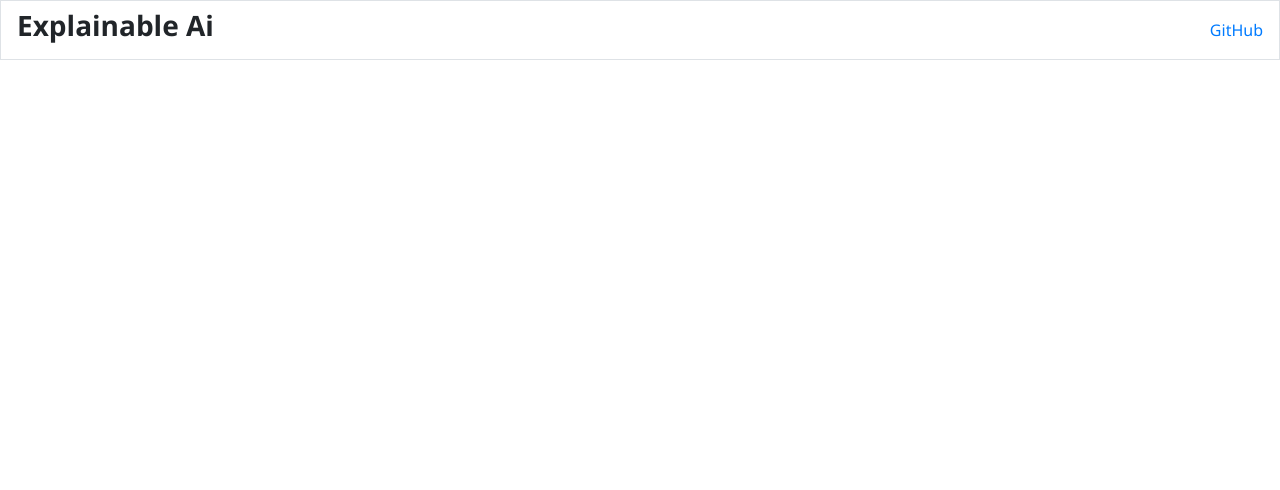
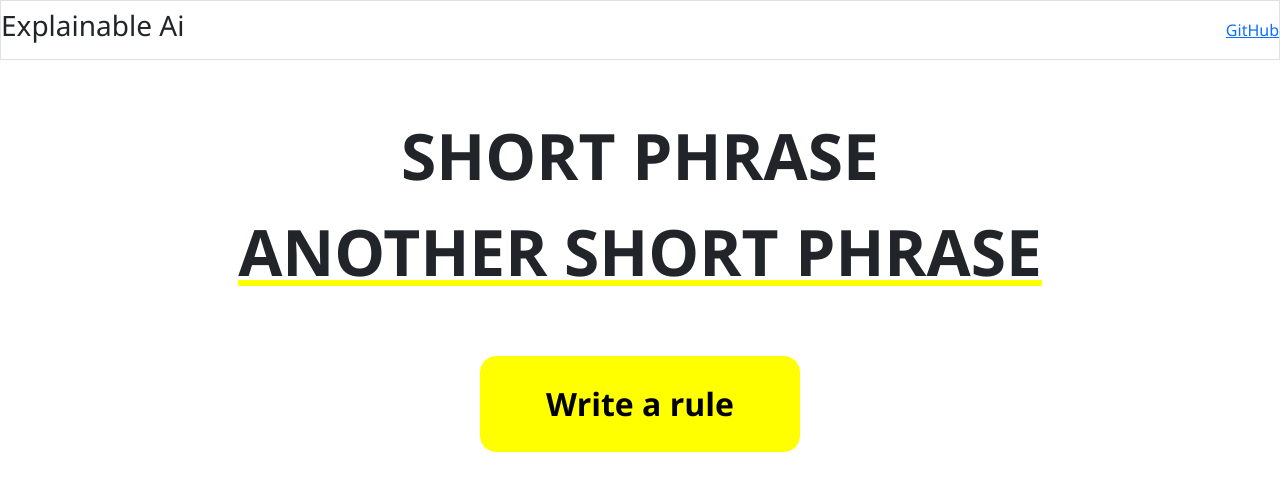
Before and after one commit to gbagolin/tesi_Giovanni_Bagolin, a React (Create React App) app in the folder prototype-explainable-ai/: page / in a window 1280 px wide. Shown: the top 490 px of the page. Built offline with nearby package versions, Linux system fonts and the light colour scheme; no server answers.

Commit message:
Building model.

```diff
--- a/prototype-explainable-ai/public/index.html
+++ b/prototype-explainable-ai/public/index.html
@@ -2,14 +2,12 @@
 <html lang="en">
   <head>
     <meta charset="utf-8" />
-    <link rel="icon" href="%PUBLIC_URL%/favicon.ico" />
     <meta name="viewport" content="width=device-width, initial-scale=1" />
     <meta name="theme-color" content="#000000" />
     <meta
       name="description"
       content="Web site created using create-react-app"
     />
-    <link rel="apple-touch-icon" href="%PUBLIC_URL%/logo192.png" />
     <!--
       manifest.json provides metadata used when your web app is installed on a
       user's mobile device or desktop. See https://developers.google.com/web/fundamentals/web-app-manifest/
@@ -24,7 +22,10 @@
       work correctly both with client-side routing and a non-root public URL.
       Learn how to configure a non-root public URL by running `npm run build`.
     -->
-    <title>React App</title>
+    <title>Explainable AI</title>
+    <!-- JavaScript Bundle with Popper -->
+    <link href="https://cdn.jsdelivr.net/npm/bootstrap@5.0.0-beta1/dist/css/bootstrap.min.css" rel="stylesheet" integrity="sha384-giJF6kkoqNQ00vy+HMDP7azOuL0xtbfIcaT9wjKHr8RbDVddVHyTfAAsrekwKmP1" crossorigin="anonymous">
+    <script src="https://cdn.jsdelivr.net/npm/bootstrap@5.0.0-beta1/dist/js/bootstrap.bundle.min.js" integrity="sha384-ygbV9kiqUc6oa4msXn9868pTtWMgiQaeYH7/t7LECLbyPA2x65Kgf80OJFdroafW" crossorigin="anonymous"></script>
   </head>
   <body>
     <noscript>You need to enable JavaScript to run this app.</noscript>
--- a/prototype-explainable-ai/src/App.js
+++ b/prototype-explainable-ai/src/App.js
@@ -1,10 +1,20 @@
 import './App.css';
 import React, { useState } from 'react';
 import Navbar from './Navbar'
+import Title from './Title'
+import Button from './Button'
+import Modal from './Modal'
 
 function App() {
-  return(
-    <Navbar/>
+  return (
+    <>
+      <Navbar />
+      <div className="container-fluid">
+        <Title />
+        <Button />
+        <Modal />
+      </div>
+    </>
   )
 }
 
--- /dev/null
+++ b/prototype-explainable-ai/src/Button.js
@@ -0,0 +1,12 @@
+import React, { useState } from 'react';
+
+function Button() {
+    return (
+        <div className="row justify-content-center margin-top">
+            <button type="button" className="btn button" data-bs-toggle="modal" data-bs-target="#exampleModal">Write a rule</button>
+        </div>
+    )
+}
+
+
+export default Button;
--- a/prototype-explainable-ai/src/Modal.js
+++ b/prototype-explainable-ai/src/Modal.js
@@ -1,36 +1,53 @@
-import './App.css';
 import React, { useState } from 'react';
-import Button from 'react-bootstrap/Button';
-import Modal from 'react-bootstrap/Modal';
 
-function App() {
-  const [show, setShow] = useState(false);
+async function getConfig(){
+  let response = await fetch('./modal.json')
+  let json = undefined
 
-  const handleClose = () => setShow(false);
-  const handleShow = () => setShow(true);
+  if (response.ok){
+    json = await response.json()
+  }
+  return json
+}
+
+
+function Modal() {
+
+  const [state,setState] = useState("problem-type");
+  const [modelTitle, setModelTitle] = useState("Choose a problem");
+  const [problemsName, setFirstNameError] = useState(["Tiger, Left"]);
+  const [emailAddress, setEmailAddress] = useState("");
+  const [emailAddressError, setEmailAddressError] = useState("");
+  const [submitted, setSubmitted] = useState(false);
+
+  (async () => {
+    let response = await fetch('./modal.json')
+    let json = await response.json()
+    console.log(json)
+  })();
 
   return (
-    <>
-      <Button variant="primary" onClick={handleShow}>
-        Launch demo modal
-      </Button>
+    <div class="modal fade" id="exampleModal" tabindex="-1" aria-labelledby="exampleModalLabel" aria-hidden="true">
+      <div class="modal-dialog">
+        <div class="modal-content">
+          <div class="modal-header">
+            <h5 class="modal-title" id="exampleModalLabel">{modelTitle}</h5>
+            <button type="button" class="btn-close" data-bs-dismiss="modal" aria-label="Close"></button>
+          </div>
+          <div class="modal-body">
 
-      <Modal show={show} onHide={handleClose} animation={false}>
-        <Modal.Header closeButton>
-          <Modal.Title>Modal heading</Modal.Title>
-        </Modal.Header>
-        <Modal.Body>Woohoo, you're reading this text in a modal!</Modal.Body>
-        <Modal.Footer>
-          <Button variant="secondary" onClick={handleClose}>
-            Close
-          </Button>
-          <Button variant="primary" onClick={handleClose}>
-            Save Changes
-          </Button>
-        </Modal.Footer>
-      </Modal>
-    </>
-  );
+      </div>
+          <div class="modal-footer">
+            <button type="button" class="btn btn-secondary" data-bs-dismiss="modal">Close</button>
+            <button type="button" class="btn btn-primary">Save changes</button>
+          </div>
+        </div>
+      </div>
+    </div>
+  )
 }
 
-export default App;
+
+export default Modal;
+
+//react cycle: choose problem -> choose variable -> choose operator -> choose state -> continue? -> choose variable -> ...
--- a/prototype-explainable-ai/src/Navbar.js
+++ b/prototype-explainable-ai/src/Navbar.js
@@ -1,8 +1,8 @@
-import './App.css';
 import React, { useState } from 'react';
 
 function NavBar() {
     return (
+        <header>
             <nav className="navbar border">
                 <ul class="nav">
                     <li class="nav-item">
@@ -10,9 +10,10 @@ function NavBar() {
                     </li>
                 </ul>
                 <span class="navbar-text">
-                <a href = "">GitHub</a>
+                    <a href="">GitHub</a>
                 </span>
             </nav>
+        </header>
     )
 }
 
--- /dev/null
+++ b/prototype-explainable-ai/src/Title.js
@@ -0,0 +1,14 @@
+import React, { useState } from 'react';
+
+function Title() {
+    return (
+        <div className="row justify-content-center margin-top">
+            <h1 className= "text-center">
+                <div>Short phrase</div>
+                <div className= "underline">Another short phrase</div>
+            </h1>
+        </div>
+    )
+}
+
+export default Title;
--- a/prototype-explainable-ai/src/index.css
+++ b/prototype-explainable-ai/src/index.css
@@ -6,5 +6,35 @@ body {
 }
 
 h3{
-  font-weight: 800;
+  font-weight: 500;
 }
+h1{
+  text-transform: uppercase;
+  font-weight: 700;
+  font-size: 4em;
+  line-height: 1.5em;
+}
+
+.underline{
+  text-decoration: underline;
+  text-decoration-color: yellow;
+}
+
+.margin-top{
+  margin-top: 3em;
+}
+
+.button{
+  height: 3em;
+  width: 10em;
+  background-color: yellow;
+  color: black;
+  border-radius: 0.5em;
+  border-color: yellow;
+  font-size: 2em;
+  font-weight: 700;
+}
+
+.border-yellow{
+  border-color:  yellow;
+}
--- a/prototype-explainable-ai/src/index.js
+++ b/prototype-explainable-ai/src/index.js
@@ -3,7 +3,6 @@ import ReactDOM from 'react-dom';
 import App from './App';
 import reportWebVitals from './reportWebVitals';
 
-import 'bootstrap/dist/css/bootstrap.min.css';
 import './index.css'
 
 ReactDOM.render(
```
Also changed, not shown: prototype-explainable-ai/src/modal.json (added, +67 -0 lines), prototype-explainable-ai/src/logo.svg (deleted), 1 other file (tests, documents, lock files or other folders). Lines whose indentation alone changed are shown as unchanged.
